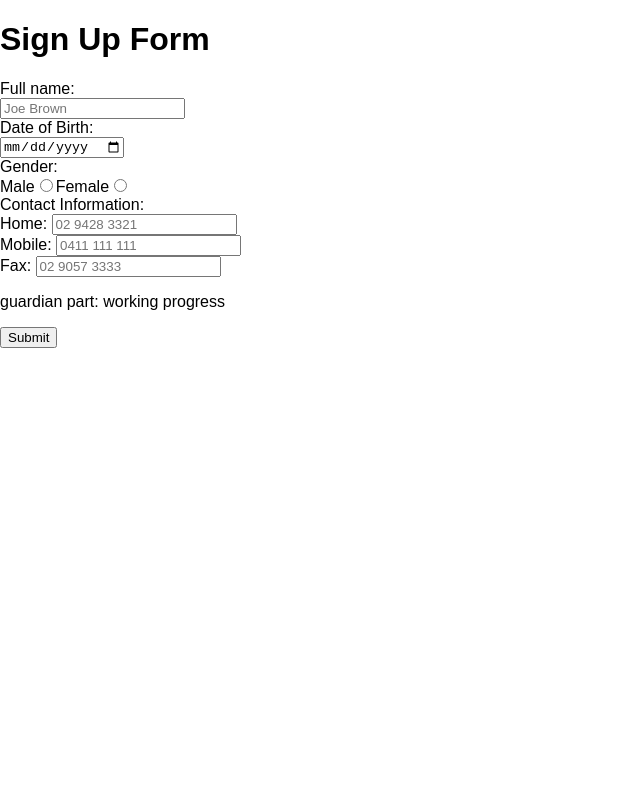
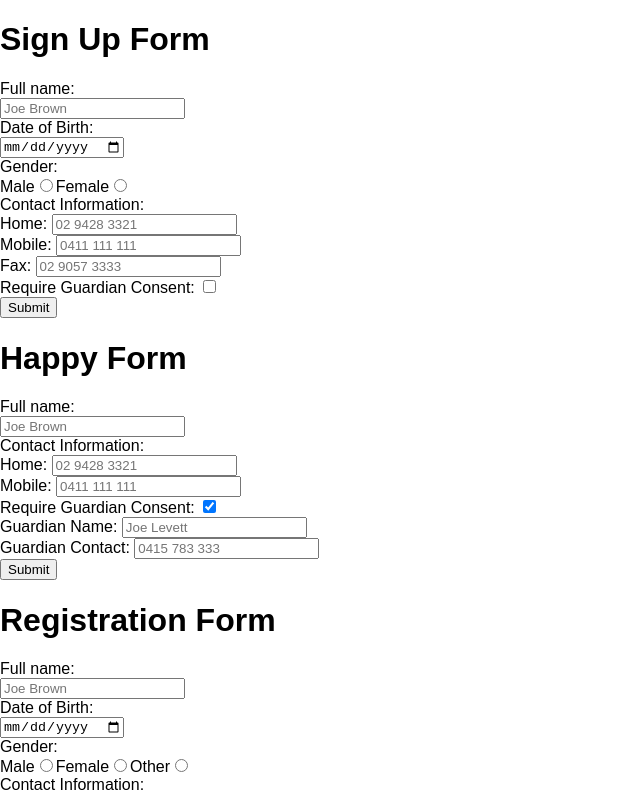
Before and after one commit to Jlevett/tech-challenge-001, a React (Create React App) app: page / in a window 1280 px wide. Shown: the top 792 px of the page, without its empty margins (0-640 px from the left). Built offline with nearby package versions, Linux system fonts and the light colour scheme.

Commit message:
feat: finished guardian feature
Added a few JSON-based form definition to demonstrate the program working
Documntation and refactoring was also complete

```diff
--- a/src/App.js
+++ b/src/App.js
@@ -1,21 +1,24 @@
 import React, { Component } from "react";
 import DynamicForm from "./DynamicForm.js"
 //Form definition that is passed to Dynamic From as a prop
-import formDefinition  from "./formDefinition.json";
-
-
+import formDefinition1  from "./formDefinition1.json";
+import formDefinition2  from "./formDefinition2.json";
+import formDefinition3  from "./formDefinition3.json";
 
 class App extends Component {
   //Form provides the resulting form data on successful submission.
   onSuccessfulSubmit = (output) => {
     console.log(output)
     alert(JSON.stringify(output));
+    alert("Check out the console for the non-stringify result")
   }
 
   render() {
     return (
       <div className="App">
-        <DynamicForm formDef={formDefinition} onSuccessfulSubmit ={this.onSuccessfulSubmit} />
+        <DynamicForm formDef={formDefinition1} onSuccessfulSubmit={this.onSuccessfulSubmit}/>
+        <DynamicForm formDef={formDefinition2} onSuccessfulSubmit={this.onSuccessfulSubmit}/>
+        <DynamicForm formDef={formDefinition3} onSuccessfulSubmit={this.onSuccessfulSubmit}/>
       </div>
     );
   }
--- a/src/DynamicForm.js
+++ b/src/DynamicForm.js
@@ -7,13 +7,17 @@ import GenderInput from "./dynamicFormComponents/GenderInput.js";
 import ContactInput from "./dynamicFormComponents/ContactInput.js";
 import GuardianInput from "./dynamicFormComponents/GuardianInput.js";
 
+//A Dynamic Form that takes a JSON-based form definition (via a prop) and produces data specific to that form once submitted.
 class DynamicForm extends Component {
 
   componentWillMount(){
     this.addIntialInputStates();
 
   }
-   //Add input states from forms
+
+  //Add the intial inputStates of the specifc fields that will be present in this particular dynamic form.
+  //The state is the 'data' that will be returned on sucessful submission,
+  //so we are setting up an object with the relevant keys and blank values ie ''.
   addIntialInputStates = () => {
     if(this.props.formDef.dob)
         this.setState({dob:''});
@@ -28,16 +32,18 @@ class DynamicForm extends Component {
             contactArray.push(tempObj);
         });
         this.setState({contact:contactArray})
-
       }
+    if(this.props.formDef.guardian)
+      this.setState({guardian: {name: '', contact: ''}})
   }
 
+  //On a successful submission the object state is returned which contains the resulting form data
   handleSubmit = (event) => {
     event.preventDefault();
     this.props.onSuccessfulSubmit(this.state);
   }
 
-  //Allows the child elements to update the state of inputs
+  //Allows the child elements of this component to update the parent with the current state of their inputs
   update =(key, value) => {
     let tempObj = {};
     tempObj[key] = value;
@@ -65,7 +71,6 @@ class DynamicForm extends Component {
         {this.props.formDef.guardian &&
           <GuardianInput guardian={this.props.formDef.guardian} guardianUpdate={this.update}/>
         }
-      {/*SUBMIT BUTTON*/}
         <input type="submit"  value="Submit"/>
       </form>
     );
@@ -78,14 +83,3 @@ DynamicForm.propTypes = {
         formDef: PropTypes.object,
         onSuccessfulSubmit: PropTypes.func
   }
-
-
-
-/*
-require guardian consent
-    checkbox
-    optional
-guardian details (name, contact)
-    text based
-    required/applicable if consent checkbox is ticked
-  */
--- a/src/dynamicFormComponents/ContactInput.js
+++ b/src/dynamicFormComponents/ContactInput.js
@@ -19,10 +19,11 @@ class ContactInput extends Component {
 		this.setState({contact: contactArray})
 	}
 
-	// Handle contact input, update current state and parent state, customValidity logic
+	//Handle contact input, update current state and parent state, customValidity logic
+	//(Has to be a valid phone number)
 	contactUpdate = (valueEntered, contactInputElement, index) => {
 		const validNumberRegEx = /(?:\+?(61))? ?(?:\((?=.*\)))?(0?[2-57-8])\)? ?(\d\d(?:[- ](?=\d{3})|(?!\d\d[- ]?\d[- ]))\d\d[- ]?\d[- ]?\d{3})$/
-		let isValidNumber = validNumberRegEx.test(valueEntered);//Regexe Test
+		let isValidNumber = validNumberRegEx.test(valueEntered);//Regex Test for valid phone number
 
 		this.setState((prevState) => {
 				prevState.contact[index].value = valueEntered;
--- a/src/dynamicFormComponents/DobInput.js
+++ b/src/dynamicFormComponents/DobInput.js
@@ -59,7 +59,6 @@ class DobInput extends Component {
 
  export default DobInput;
 
-
 DobInput.propTypes = {
         dob: PropTypes.object,
         dobUpdate: PropTypes.func
--- a/src/dynamicFormComponents/GuardianInput.js
+++ b/src/dynamicFormComponents/GuardianInput.js
@@ -1,13 +1,102 @@
 import React, { Component } from "react";
-import PropTypes from 'prop-types';
+import PropTypes from "prop-types";
 
 class GuardianInput extends Component {
+	state = {
+		checked: false,
+		guardian: {
+			name: "",
+			contact:""
+		}
+	}
 
-render(){
-	return(
-		<p>guardian part: working progress</p>
+	componentDidMount(){
+		this.ifRequiredTickCheckedBox();
+	}
+
+	//Ticks checkbox (as readonly) if required by the JSON-form defintion
+ 	ifRequiredTickCheckedBox = () => {
+ 		if(this.props.guardian.required)
+			this.setState({checked:true})
+ 	}
+
+ 	//If the checkBox has been clicked, then follow actions
+	onConsentClicked = () =>{
+		//If the checked box is unselected, delete all information in parent, as guardian data is not sent back.
+		if(this.state.checked){
+		 	this.props.guardianUpdate("guardian", {name: "", contact: ""});
+		}
+		//Change the checkbox, unless it is required as per JSON-form defintion, then it is essentially "readonly"
+		if(!this.props.guardian.required) {
+			 this.setState(prevState => {
+			 	prevState.checked = !prevState.checked;
+			 	return prevState;
+			})
+		}
+	}
+
+	// Handle date input, update current state and parent state, customValidity logic
+	//(Has to be a valid phone number)
+	contactHandler = (valueEntered, contactInputElement) => {
+		this.setState(prevState => {
+			prevState.guardian = {name: prevState.guardian.name, contact: valueEntered}
+			return prevState;
+		});
+		const validNumberRegEx = /(?:\+?(61))? ?(?:\((?=.*\)))?(0?[2-57-8])\)? ?(\d\d(?:[- ](?=\d{3})|(?!\d\d[- ]?\d[- ]))\d\d[- ]?\d[- ]?\d{3})$/
+		let isValidNumber = validNumberRegEx.test(valueEntered);//Regex Test for valid phone number
+		contactInputElement.setCustomValidity(isValidNumber ? "" : "Please enter a valid contact number");
+		this.props.guardianUpdate("guardian", {name: this.state.guardian.name, contact: valueEntered});
+	}
+
+	//Handle date input, update current state and parent state,
+	//customValidity logic (for two word input).
+	nameHandler = (nameEntered, nameInputElement) => {
+		this.setState(prevState => {
+			prevState.guardian = {name:nameEntered, contact:prevState.guardian.contact}
+			return prevState;
+		});
+		let isTwoSeperateWordsOnlyLetters = /^[A-z]+ [A-z]+$/.test(nameEntered); //regExTest for input.
+		nameInputElement.setCustomValidity(isTwoSeperateWordsOnlyLetters ? "" : "Enter both first and last name only");
+		this.props.guardianUpdate("guardian", {name: nameEntered, contact: this.state.guardian.contact});
+	}
+
+	render(){
+		return(
+			<div>
+	    		<label htmlFor={this.props.guardian.label}>{this.props.guardian.label}</label>
+				<input
+					type="checkbox"
+					id={this.props.guardian.label}
+					checked={this.state.checked}
+					onChange={this.onConsentClicked}
+					/>
+				<br/>
+				{this.state.checked &&
+					<div>
+						<label htmlFor="gname">Guardian Name: </label>
+				        <input
+				            id="gname"
+				            type="text"
+				            placeholder="Joe Levett"
+				            value={this.state.guardian.name}
+				            onChange={event => {this.nameHandler(event.target.value, event.target)}}
+				            required={this.state.checked}
+				        />
+				        <br/>
+						<label htmlFor="gcontact">Guardian Contact: </label>
+				        <input
+				            id="gcontact"
+				            type="text"
+				            placeholder="0415 783 333"
+				            value={this.state.guardian.contact}
+				            onChange={event => {this.contactHandler(event.target.value, event.target)}}
+				            required={this.state.checked}
+				        />
+				    </div>
+				}
+	    	</div>
 		)
-}
+	}
 }
 
 export default GuardianInput;
--- a/src/formDefinition.json
+++ b/src/formDefinition1.json
@@ -1,28 +1,28 @@
 {
   "title": "Sign Up Form",
   "name": {
-  	"label":"Full name: ",
- 	"required": true,
- 	"placeholder": "Joe Brown"
+  	"label": "Full name: ",
+ 	  "placeholder": "Joe Brown",
+    "required": true
  	},
   "dob": {
   	"label":"Date of Birth: ",
-  	"required": true,
-	"minimumAge": 18
+	  "minimumAge": 18,
+    "required": true
 	},
   "gender": {
   	"label":"Gender: ",
-   	"options":["Male","Female"],
-    "required":true
+   	"options": ["Male","Female"],
+    "required": false
 	},
   "contact": {
   	"label":"Contact Information: ",
   	"types": ["Home", "Mobile", "Fax"],
-  	"required": true,
-  	"placeholder":["02 9428 3321", "0411 111 111","02 9057 3333"]
+  	"placeholder": ["02 9428 3321", "0411 111 111","02 9057 3333"],
+    "required": false
   	},
   "guardian": {
   	"label": "Require Guardian Consent: ",
-  	"required": true
+  	"required": false
   }
 }
--- /dev/null
+++ b/src/formDefinition2.json
@@ -0,0 +1,18 @@
+{
+  "title": "Happy Form",
+  "name": {
+  	"label": "Full name: ",
+ 	  "placeholder": "Joe Brown",
+    "required": true
+ 	},
+  "contact": {
+  	"label":"Contact Information: ",
+  	"types": ["Home", "Mobile"],
+  	"placeholder": ["02 9428 3321", "0411 111 111"],
+    "required": true
+  },
+  "guardian": {
+  	"label": "Require Guardian Consent: ",
+  	"required": true
+  }
+}
--- /dev/null
+++ b/src/formDefinition3.json
@@ -0,0 +1,28 @@
+{
+  "title": "Registration Form",
+  "name": {
+  	"label": "Full name: ",
+ 	  "placeholder": "Joe Brown",
+    "required": true
+ 	},
+  "dob": {
+  	"label":"Date of Birth: ",
+	  "minimumAge": 21,
+    "required": true
+	},
+  "gender": {
+  	"label":"Gender: ",
+   	"options": ["Male","Female","Other"],
+    "required": true
+	},
+  "contact": {
+  	"label":"Contact Information: ",
+  	"types": ["Home", "Mobile", "Fax","Work"],
+  	"placeholder": ["02 9428 3321", "0411 111 111","02 9057 3333","02 9057 3333"],
+    "required": true
+  	},
+  "guardian": {
+  	"label": "Require Guardian Consent: ",
+  	"required": true
+  }
+}
```
Lines whose indentation alone changed are shown as unchanged.
